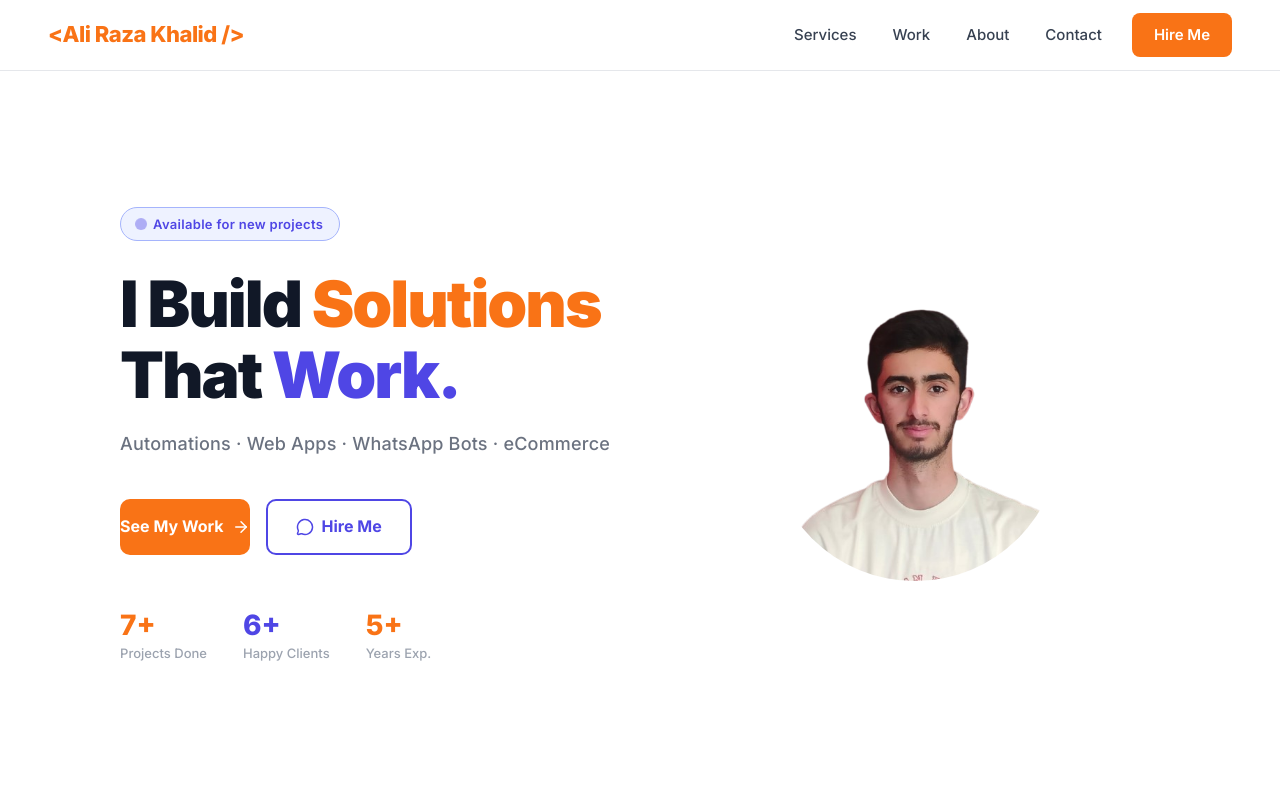
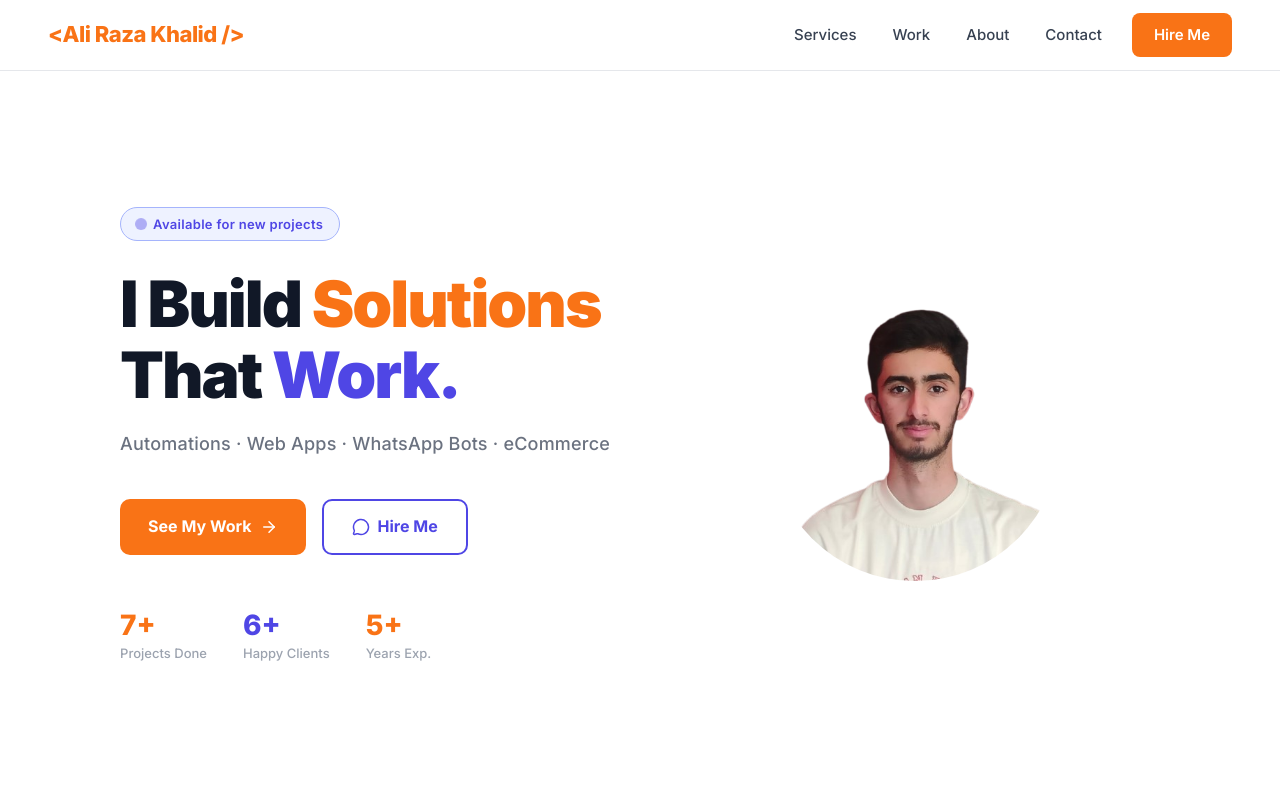
Before and after one commit to Razamindset/dev-portfolio, a Next.js app: page / in a window 1280 px wide. Shown: the top 800 px of the page. Built offline with nearby package versions, Linux system fonts and the light colour scheme.

Commit message:
fix hero

```diff
--- a/components/Hero.tsx
+++ b/components/Hero.tsx
@@ -87,9 +87,9 @@ export default function Hero() {
                 display: "flex", alignItems: "center", gap: 8,
                 background: ORANGE, color: "#fff", border: "none", borderRadius: 10,
                 fontSize: 16, fontWeight: 700, cursor: "pointer",
+                padding: "14px 28px",
                 fontFamily: "Inter, sans-serif", transition: "all 0.2s",
               }}
-              className="px-6 py-3 md:px-14 md:py-7"
               onMouseEnter={(e) => { const el = e.currentTarget as HTMLButtonElement; el.style.background = "#EA6C10"; el.style.transform = "translateY(-2px)"; }}
               onMouseLeave={(e) => { const el = e.currentTarget as HTMLButtonElement; el.style.background = ORANGE; el.style.transform = "translateY(0)"; }}
             >
```
